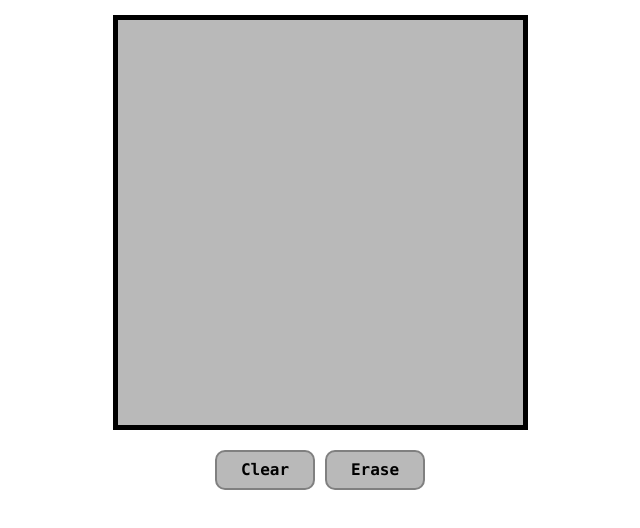
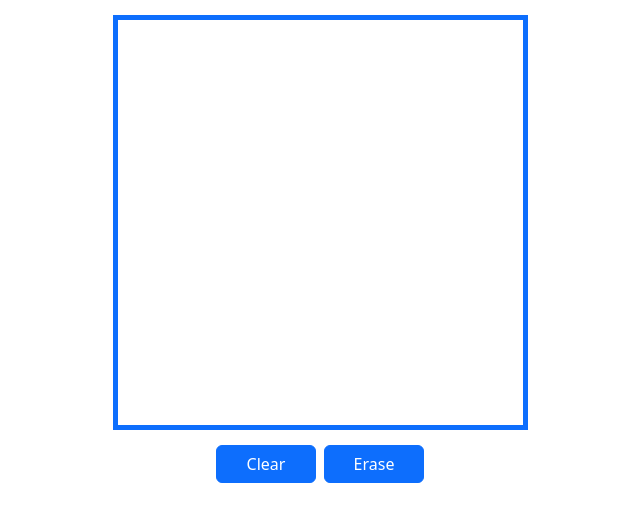
Before and after one commit to patrickTumulty/mlgrid, a React (Create React App) app in the folder mlapp/: page /canvas in a window 1280 px wide. Shown: the top 528 px of the page, without its empty margins (320-960 px from the left). Built offline with nearby package versions, Linux system fonts and the light colour scheme.

Commit message:
Added bootstrap buttons to canvas page

```diff
--- a/mlapp/src/GridCanvas.js
+++ b/mlapp/src/GridCanvas.js
@@ -2,10 +2,12 @@ import {Component} from "react";
 import './css/Grid.css'
 import './css/GlobalStyles.css'
 import NumberUtils from "./NumberUtils";
+import Button from "react-bootstrap/Button";
+import {Stack} from "react-bootstrap";
 
 const GRID_SIZE = 27;
 const CELL_SIZE = 15;
-const BLANK_CELL = 185;
+const BLANK_CELL = 255;
 
 export default class GridCanvas extends Component {
 
@@ -32,6 +34,10 @@ export default class GridCanvas extends Component {
         this.setState({
             cells: this.state.cells
         });
+
+        this.buttonStyle = {
+            width: "100px"
+        }
     }
 
     initCells() {
@@ -48,23 +54,28 @@ export default class GridCanvas extends Component {
 
     render() {
         return (
-            <div>
+            <Stack>
                 <div className="grid-container">
                     <div className='grid'>
                         {this.renderGridCells()}
                     </div>
                 </div>
-                <div>
-                    <button className="gs-button"
-                            onClick={() => this.setState({
-                                cells: this.initCells()
-                            })}>Clear
-                    </button>
-                    <button className={"gs-button " + (this.state.erase ? "gs-button-selected" : "")}
-                            onClick={this.handleEraseClick()}>Erase
-                    </button>
-                </div>
-            </div>
+                <Stack className="mx-auto" direction="horizontal" gap={2}>
+                    <Button
+                        style={this.buttonStyle}
+                        onClick={() => this.setState({
+                            cells: this.initCells()
+                        })}>
+                        Clear
+                    </Button>
+                    <Button
+                        style={this.buttonStyle}
+                        onClick={this.handleEraseClick()}
+                        variant={(this.state.erase ? "warning" : "primary")}>
+                        Erase
+                    </Button>
+                </Stack>
+            </Stack>
         )
     }
 
--- a/mlapp/src/css/Grid.css
+++ b/mlapp/src/css/Grid.css
@@ -14,7 +14,7 @@
     grid-auto-flow: row;
     grid-gap: 0;
     align-self: flex-start;
-    outline: black solid 5px;
+    outline: #0D6EFD solid 5px;
 }
 
 .grid-container {
```
